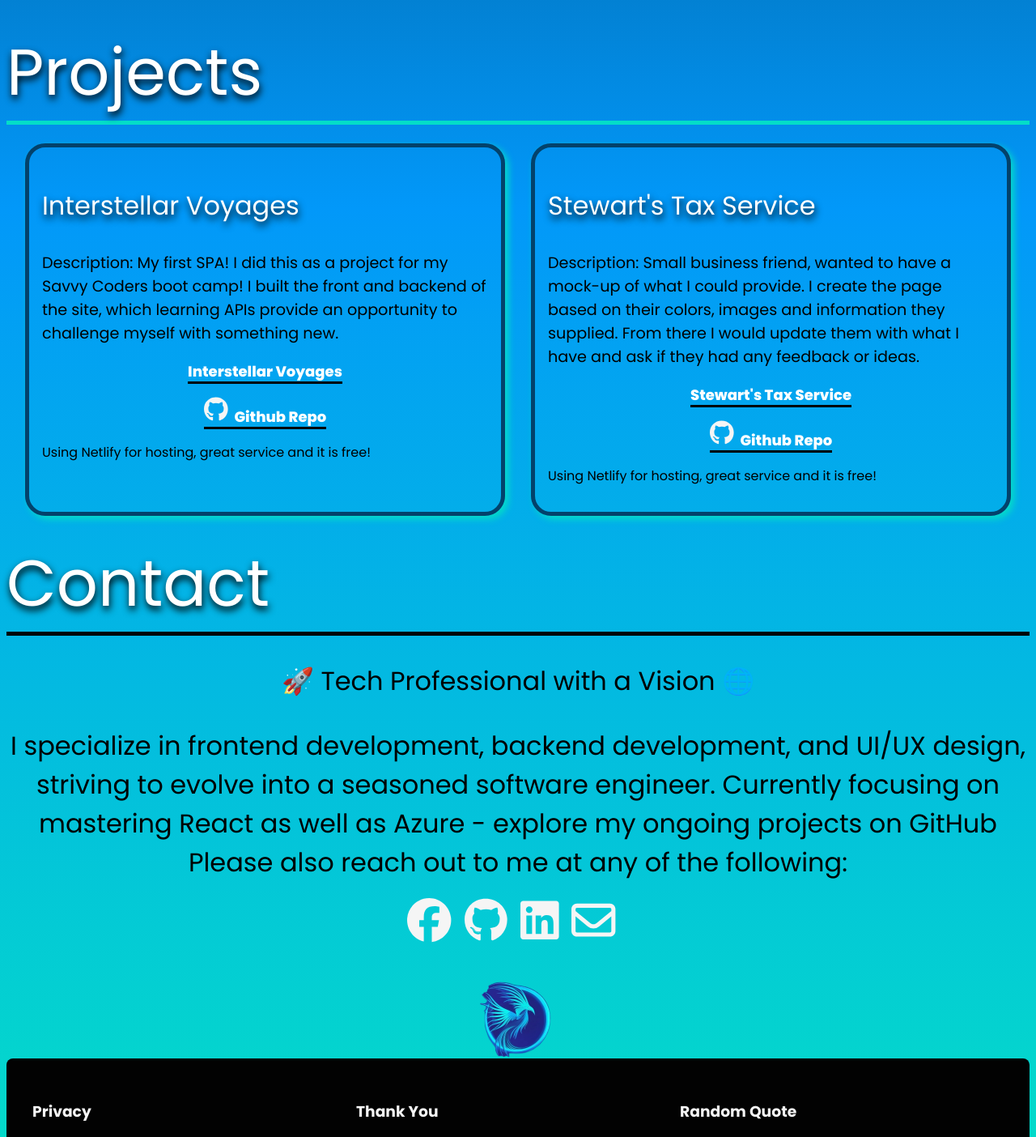
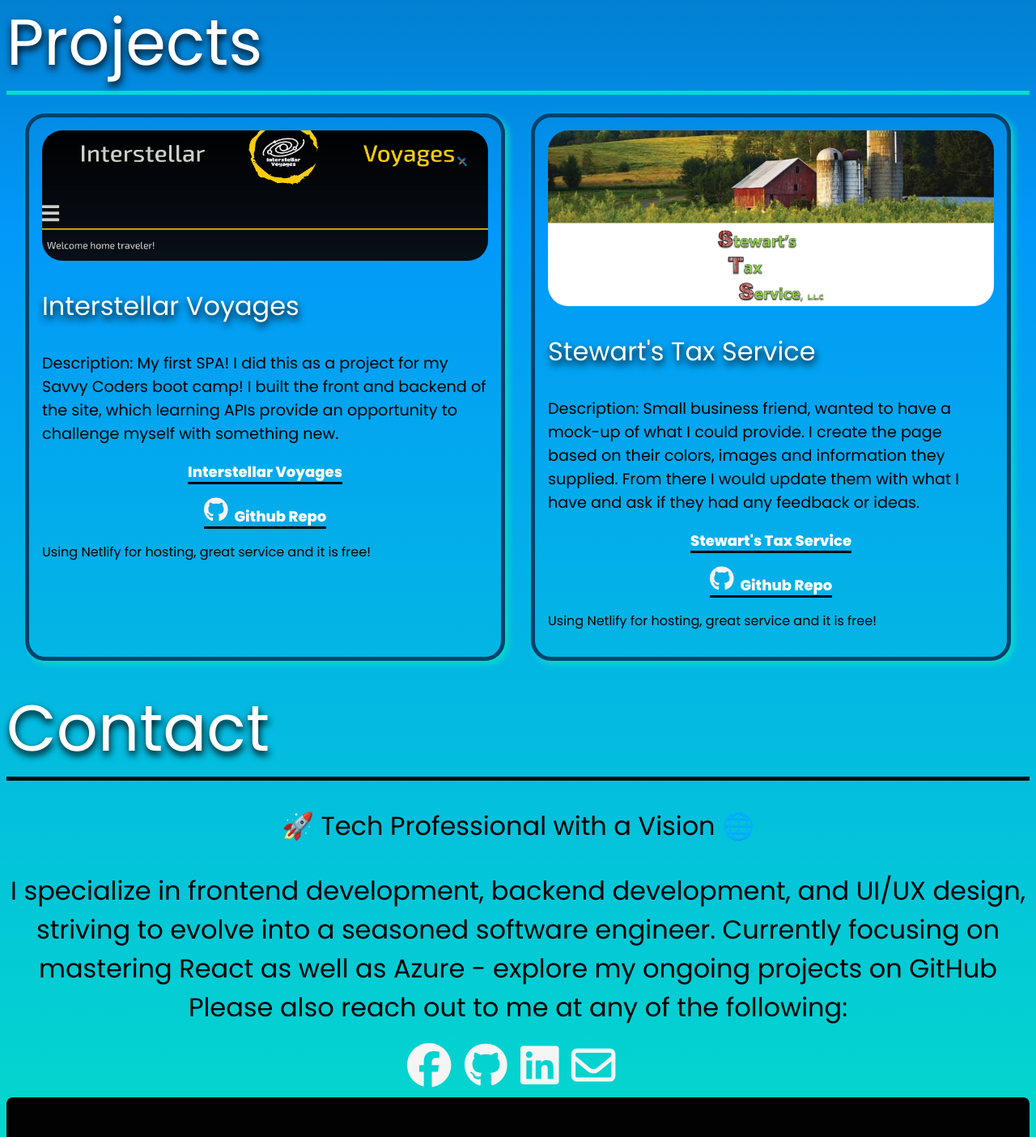
Before and after one commit to acbrn/project2, a React (Create React App) app: page / in a window 1280 px wide. Shown: the part 900-2304 px from the top of the page at 81% size. Built offline with nearby package versions, Linux system fonts and the light colour scheme; no server answers.

Commit message:
chore: Update header and nav components, add image logo, and improve navigation

```diff
--- a/src/components/header/header.css
+++ b/src/components/header/header.css
@@ -25,8 +25,7 @@
 }
 
 .header-logo {
-  width: 100%;
-  box-shadow: var(--primary-color) 2px 2px 2px;
+  width: 5%;
   display: inline-flex;
   justify-content: end;
 }
--- a/src/views/contact/Contact.jsx
+++ b/src/views/contact/Contact.jsx
@@ -31,9 +31,6 @@ const Contact = () => {
                         <FontAwesomeIcon icon={faEnvelope} />
                     </a>
                 </div>
-                <div className='home-image'>
-                    <img src={ice} alt='Ice' />
-                </div>
             </div>
         </>
     )
--- a/src/views/home/Home.jsx
+++ b/src/views/home/Home.jsx
@@ -8,7 +8,7 @@ const Home = () => {
     useEffect(() => {
         const handleScroll = () => {
             // Check if the user has scrolled down
-            if (window.scrollY > 300) {
+            if (window.scrollY > 350) {
                 setScrolling(true);
             } else {
                 setScrolling(false);
--- a/src/views/projects/Projects.jsx
+++ b/src/views/projects/Projects.jsx
@@ -1,6 +1,8 @@
 import React, { useEffect } from 'react'
 import { FontAwesomeIcon } from '@fortawesome/react-fontawesome';
 import { faGithub } from '@fortawesome/free-brands-svg-icons';
+import Interstellar from '../../assets/Interstellar.png'
+import Stewart from '../../assets/Stewart.png'
 import './projects.css'
 
 
@@ -12,9 +14,10 @@ const Projects = (props) => {
 
             cards.forEach(card => {
                 const cardTop = card.getBoundingClientRect().top + window.scrollY;
-                // const cardBottom = cardTop + card.clientHeight;
+                const cardBottom = cardTop + card.clientHeight; // Use clientHeight to determine the bottom of the card
 
-                if (cardTop > scrollPosition + window.innerHeight) {
+                // Check if the card is in or out of view
+                if (cardTop > scrollPosition + window.innerHeight || cardBottom < scrollPosition) {
                     card.classList.add('blur');
                 } else {
                     card.classList.remove('blur');
@@ -22,11 +25,15 @@ const Projects = (props) => {
             });
         };
 
+        // Attach scroll event listener when component mounts
         window.addEventListener('scroll', handleScroll);
+
+        // Remove scroll event listener when component unmounts
         return () => {
             window.removeEventListener('scroll', handleScroll);
         };
     }, []);
+
     return (
         <>
             <div className="project-title">
@@ -34,6 +41,11 @@ const Projects = (props) => {
             </div>
             <div className='project-grid'>
                 <div className="project-card">
+                    {/* Need a thumbnail of the site */}
+
+                    <a className='cat-name-img' href='https://interstellar-voyages.netlify.app/' target='_blank' rel='noopener noreferrer'>
+                        <img src={Interstellar} alt='Interstellar Voyages' />
+                    </a>
                     <p className='cat-name-name'> Interstellar  Voyages </p>
                     <p className='cat-name-descrip'> Description:   My first SPA!
                         I did this as a project for my Savvy Coders boot camp!
@@ -57,6 +69,9 @@ const Projects = (props) => {
                     </p>
                 </div>
                 <div className="project-card">
+                    <a className='cat-name-img' href="https://stewartstaxservices.netlify.app/ " target='_blank' rel='noopener noreferrer'>
+                        <img src={Stewart} alt="Stewart's Tax" />
+                    </a>
                     <p className='cat-name-name'> Stewart's Tax Service </p>
                     <p className='cat-name-descrip'> Description: Small business friend, wanted to have a mock-up of what I could provide.
                         I create the page based on their colors, images and information they supplied.
--- a/src/views/projects/projects.css
+++ b/src/views/projects/projects.css
@@ -9,7 +9,7 @@
 
 .project-grid {
   display: grid;
-  grid-template-columns: repeat(2, 1fr);
+  grid-template-columns: repeat(auto-fit, minmax(300px, 1fr));
   gap: 2rem;
   padding: 20px;
   margin: 3px;
@@ -25,6 +25,13 @@
   filter: blur(5px);
 }
 
+img {
+  border-radius: 25px;
+  display: flex;
+  justify-content: center;
+  width: 100%;
+  height: auto;
+}
 .cat-name-name {
   font-size: xx-large;
   text-shadow: rgb(0, 0, 0) 1px 5px 10px;
@@ -58,3 +65,9 @@
 .link-github svg {
   margin-right: 0.5rem;
 }
+
+@media only screen and (max-width: 768px) {
+  .project-grid {
+    grid-template-columns: repeat(auto-fit, minmax(250px, 1fr));
+  }
+}
```
Also changed, not shown: src/assets/Interstellar.png (added), src/assets/Stewart.png (added).
